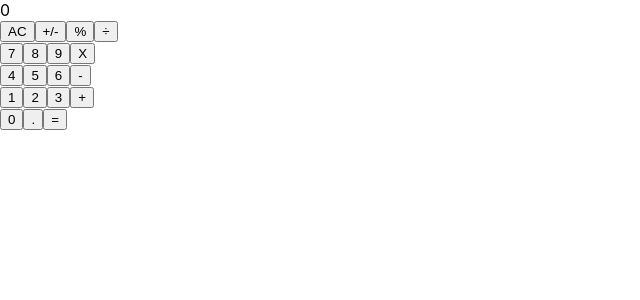
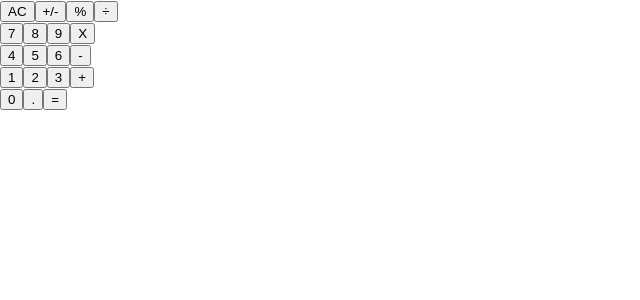
Before and after one commit to ricardo123321/Calculator-react, a React (Create React App) app: page / in a window 1280 px wide. Shown: the top 300 px of the page, without its empty margins (0-640 px from the left). Built offline with nearby package versions, Linux system fonts and the light colour scheme.

Commit message:
made some modifications to the display

```diff
--- a/src/components/App.js
+++ b/src/components/App.js
@@ -1,36 +1,43 @@
-import React from 'react';
+import React, { Component } from 'react';
 import Display from './Display';
 import ButtonPanel from './ButtonPanel';
-// eslint-disable-next-line no-unused-vars
 import calculate from '../logic/calculate';
 
-export default class Application extends React.Component {
+class App extends Component {
   constructor(props) {
     super(props);
+
     this.state = {
       total: null,
-      next: 0,
+      next: null,
+      operation: null,
     };
+
     this.handleClick = this.handleClick.bind(this);
   }
 
-  handleClick(buttonName) {
-    this.setState(calculate(this, buttonName));
+  handleClick(operation) {
+    this.setState(
+      prevState => (calculate(prevState, operation)),
+    );
   }
 
   render() {
-    let result;
-    const { total, next } = this.state;
-    if (next !== null) {
-      result = next;
-    } else if (total !== null) {
-      result = total;
-    }
+    const { next, total, operation } = this.state;
+
     return (
-      <div className="app">
-        <Display result={result} />
+      <>
+        <Display
+          result={
+            `${(!total && next) || total || ''}
+             ${operation || ''}
+             ${(total && next) || ''}`
+          }
+        />
         <ButtonPanel clickHandler={this.handleClick} />
-      </div>
+      </>
     );
   }
 }
+
+export default App;
```
Also changed, not shown: 1 other file (tests, documents, lock files or other folders).
